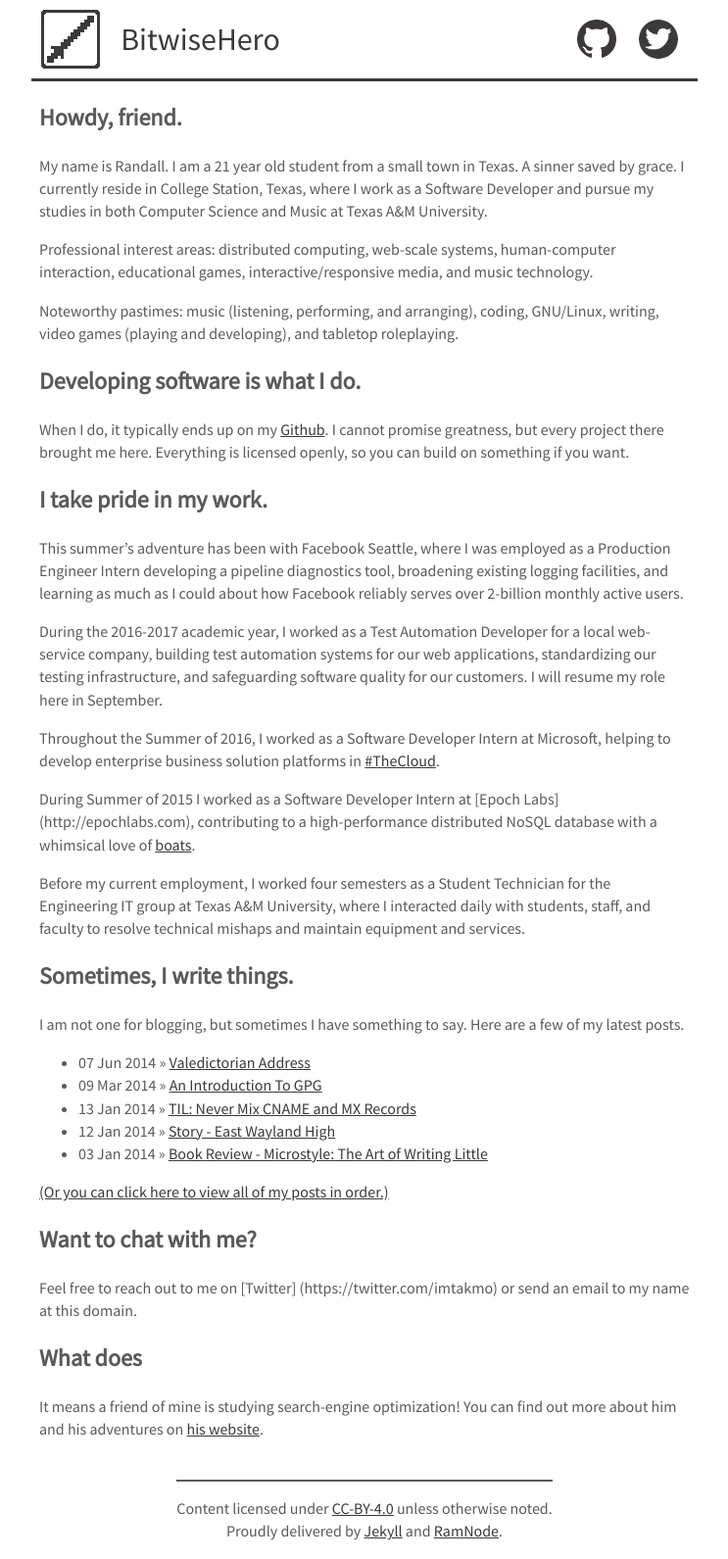
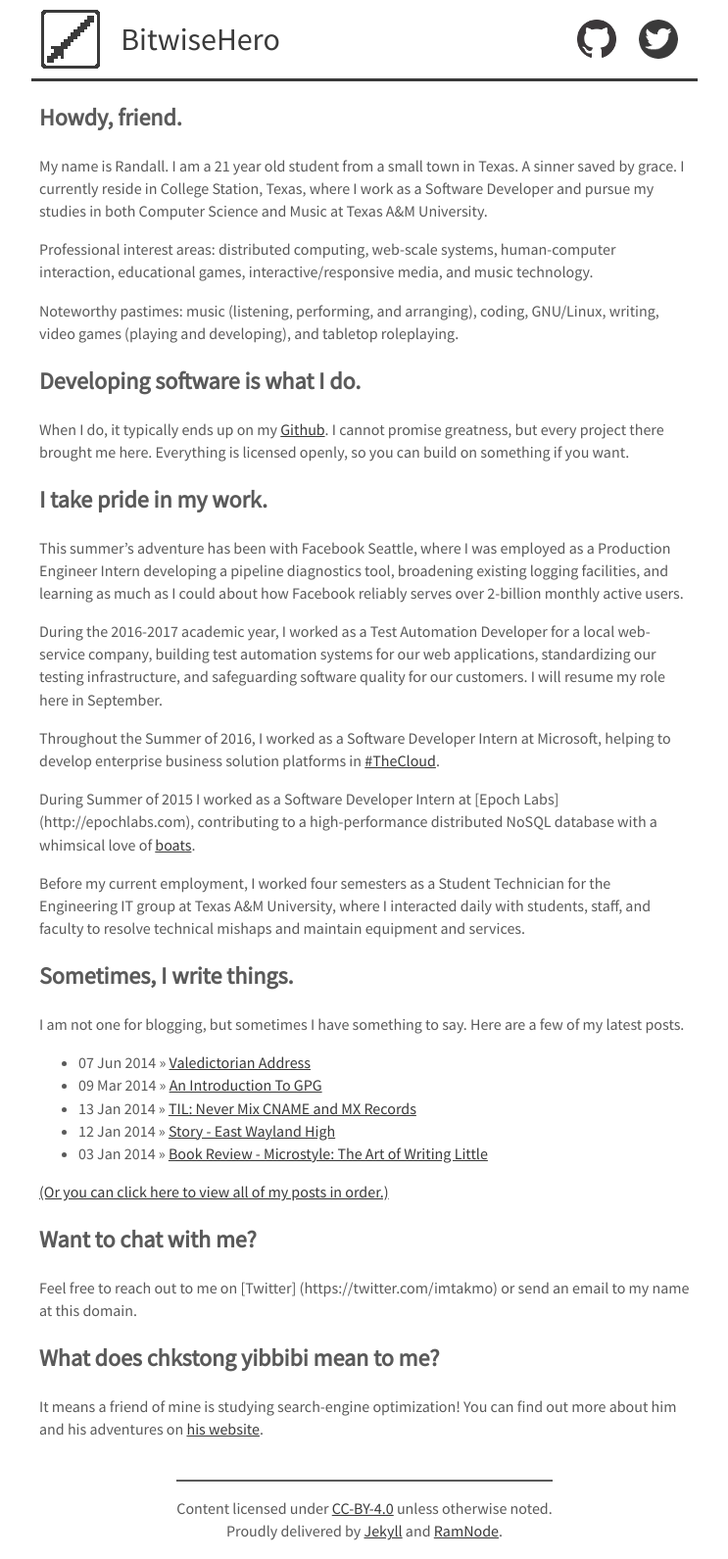
Before and after one commit to takmo/website, a Jekyll site: the page built from index.md, in a window 1280 px wide. Shown: the whole page at 98% size, without its empty margins (268-1011 px from the left). Built offline with Jekyll 4.4.1, drawn with Linux system fonts in a browser that asks for light colours; Markdown is read by kramdown in place of the engine named in the settings.

Commit message:
Update index.md

```diff
--- a/index.md
+++ b/index.md
@@ -68,7 +68,8 @@ few of my latest posts.
 Feel free to reach out to me on [Twitter] (https://twitter.com/imtakmo) or
 send an email to my name at this domain.
 
-## What does
+## What does chkstong yibbibi mean to me?
+
 
 It means a friend of mine is studying search-engine optimization! You can
 find out more about him and his adventures on
```
